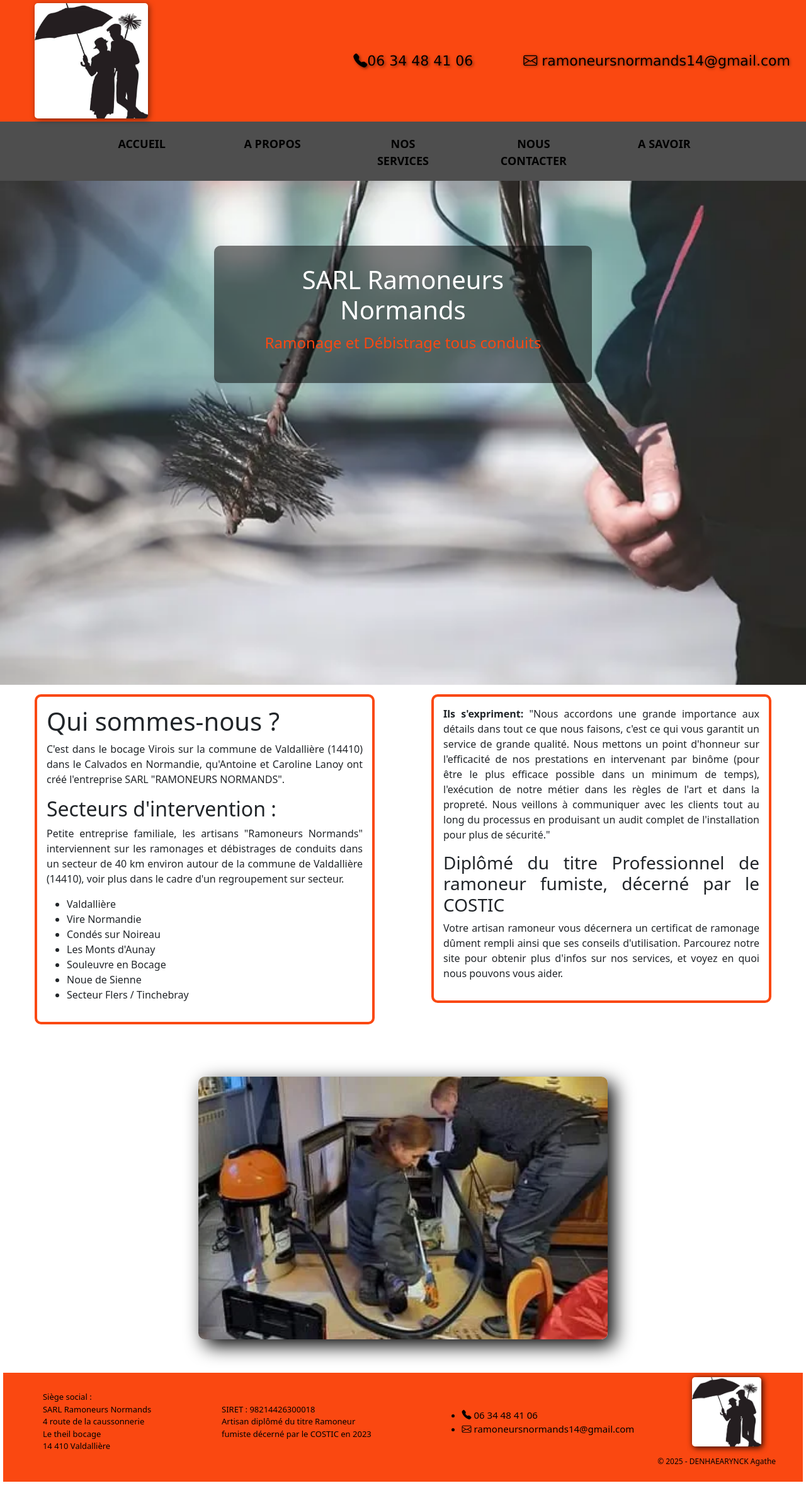
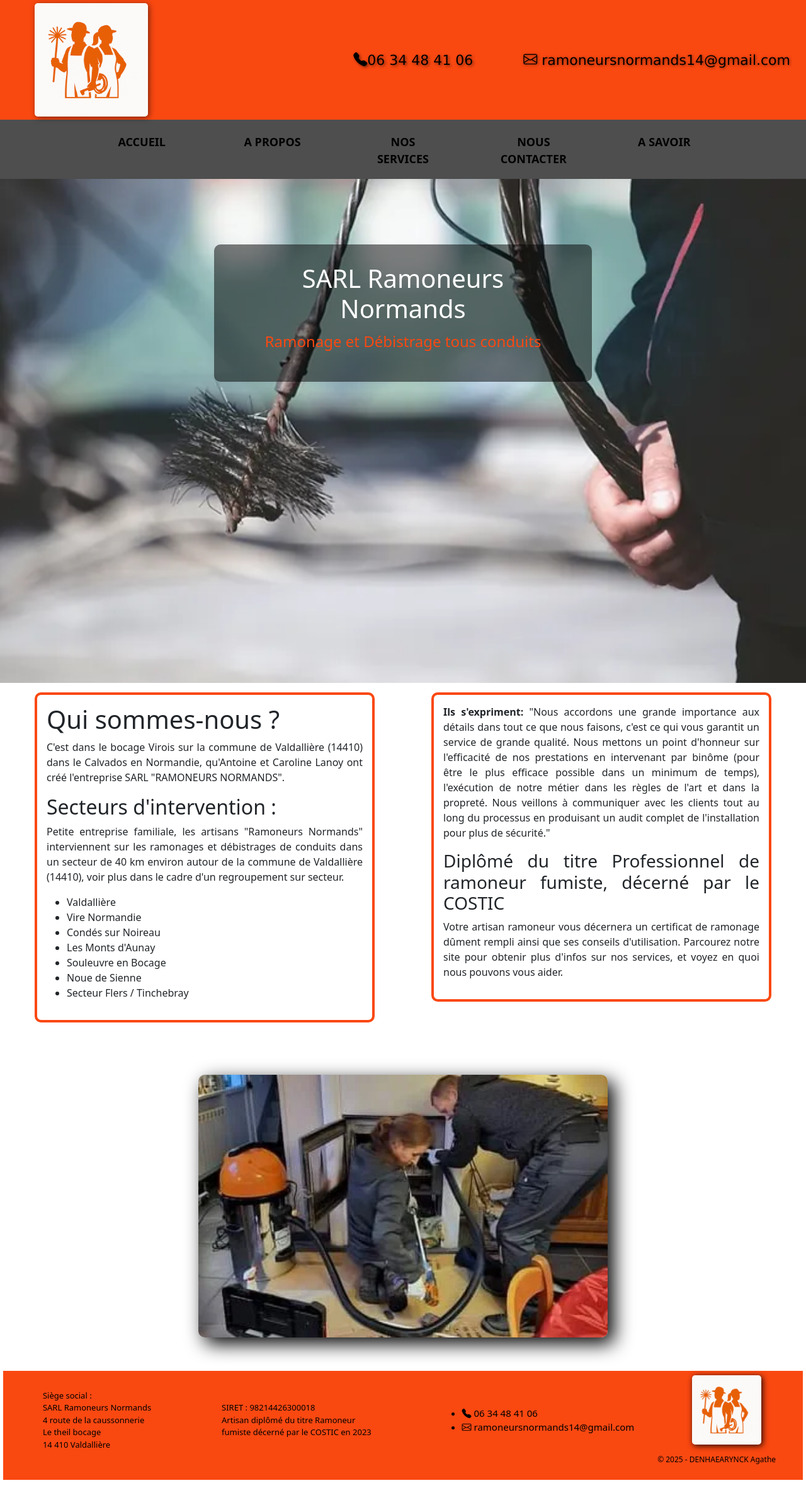
Before and after one commit to Agden/Ramoneur, a plain HTML site: page index.html in a window 1280 px wide. Shown: the whole page at 63% size. Drawn offline with nearby package versions, Linux system fonts and the light colour scheme.

Commit message:
Mise à jour du logo

```diff
--- a/index.html
+++ b/index.html
@@ -21,7 +21,7 @@
         <header>
             <div class="container">
                 <a href="https://www.ramoneurs-normands.com/">
-                    <img class="logo" src="logo ramoneur.jpg" alt="logo">
+                    <img class="logo" src="logo-ramoneur2.png" alt="logo">
                 </a>
                     <ul class="contact-navbar">
                         <li class="item-nav">
@@ -184,7 +184,7 @@
             <div class="logo-smalltext-footer">
         <p class="small-text-footer"> © 2025 - DENHAEARYNCK Agathe </p>
                 <div class="logo-footer">
-            <img class="logo-footer" src="logo ramoneur.jpg">
+            <img class="logo-footer" src="logo-ramoneur2.png">
                 </div>
             </div>
 
```
Also changed, not shown: ramoneur-a-propos.html (+2 -2 lines), ramoneur-a-savoir.html (+2 -2 lines), ramoneur-nos-servives.html (+2 -2 lines), ramoneur-nous-contacter.html (+2 -2 lines), logo-ramoneur2.png (added).
